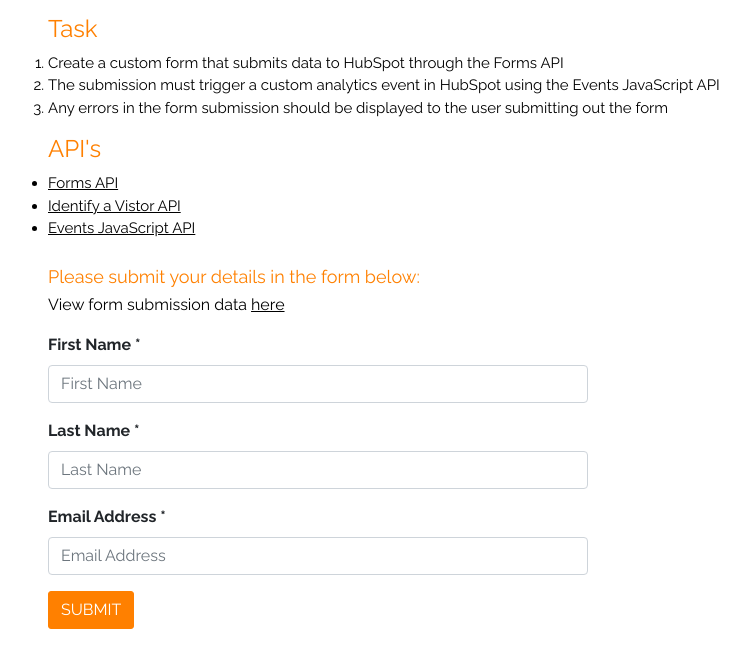
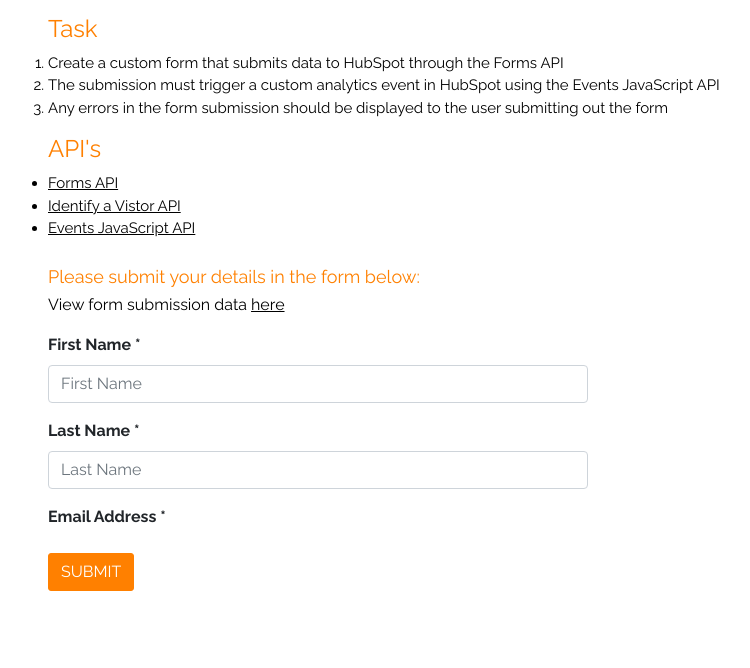
Before and after one commit to rahmona-henry/developer-advocate, a website: page client/index.html in a window 1280 px wide. Shown: the part 78-746 px from the top of the page, without its empty margins (37-787 px from the left). Drawn offline with nearby package versions, Linux system fonts and the light colour scheme.

Commit message:
test without email

```diff
--- a/client/index.html
+++ b/client/index.html
@@ -84,7 +84,7 @@
              </div>
             <div class="form-group">
             <b><label for="Email">Email Address *</label></b>
-            <input type="email" class="form-control" name="email" placeholder="Email Address" required="true">
+            <!-- <input type="email" class="form-control" name="email" placeholder="Email Address" required="true"> -->
            </div>
             <input type="hidden" id="cookie" name="cookie" value="">
             <input type="hidden" id="title" name="title" value="">
```
